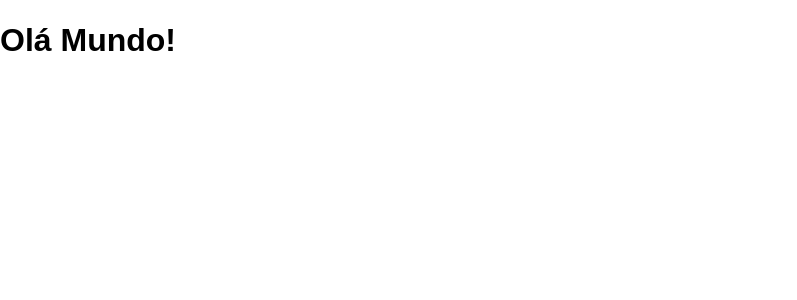
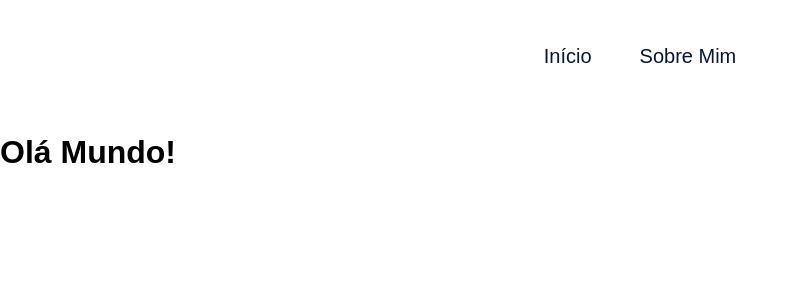
Before and after one commit to hbauhvagner/ola-mundo, a React (Create React App) app: page / in a window 1280 px wide. Shown: the top 300 px of the page, without its empty margins (0-797 px from the left). Built offline with nearby package versions, Linux system fonts and the light colour scheme; the HTML template or start-up script is replaced by a standard one.

Commit message:
Links do react-router-dom

```diff
--- a/src/App.js
+++ b/src/App.js
@@ -1,10 +1,13 @@
 import { BrowserRouter, Route, Routes } from "react-router-dom";
 import Inicio from "./paginas/Inicio";
 import SobreMim from "./paginas/SobreMim";
+import Menu from "./componentes/Menu";
 
 function App() {
   return (
     <BrowserRouter>
+      <Menu />
+
       <Routes>
         <Route path="/" element={<Inicio />} />
         <Route path="/sobremim" element={<SobreMim />} />
--- /dev/null
+++ b/src/componentes/Menu/Menu.module.css
@@ -0,0 +1,19 @@
+.navegacao {
+    height: 112px;
+    display: flex;
+    justify-content: center;
+    align-items: center;
+    column-gap: 3rem;
+}
+
+.link {
+    font-size: 1.25rem;
+    line-height: 1.5rem;
+    color: var(--cor-fonte-principal);
+}
+
+@media (max-width: 744px) {
+    .navegacao {
+        height: 72px;
+    }
+}
--- /dev/null
+++ b/src/componentes/Menu/index.js
@@ -0,0 +1,17 @@
+import { Link } from 'react-router-dom';
+import styles from './Menu.module.css';
+
+export default function Menu() {
+    return (
+        <header>
+            <nav className={styles.navegacao}>
+                <Link className={styles.link} to='/'>
+                    Início
+                </Link>
+                <Link className={styles.link} to='/sobremim'>
+                    Sobre Mim
+                </Link>
+            </nav>
+        </header>
+    )
+}
```
